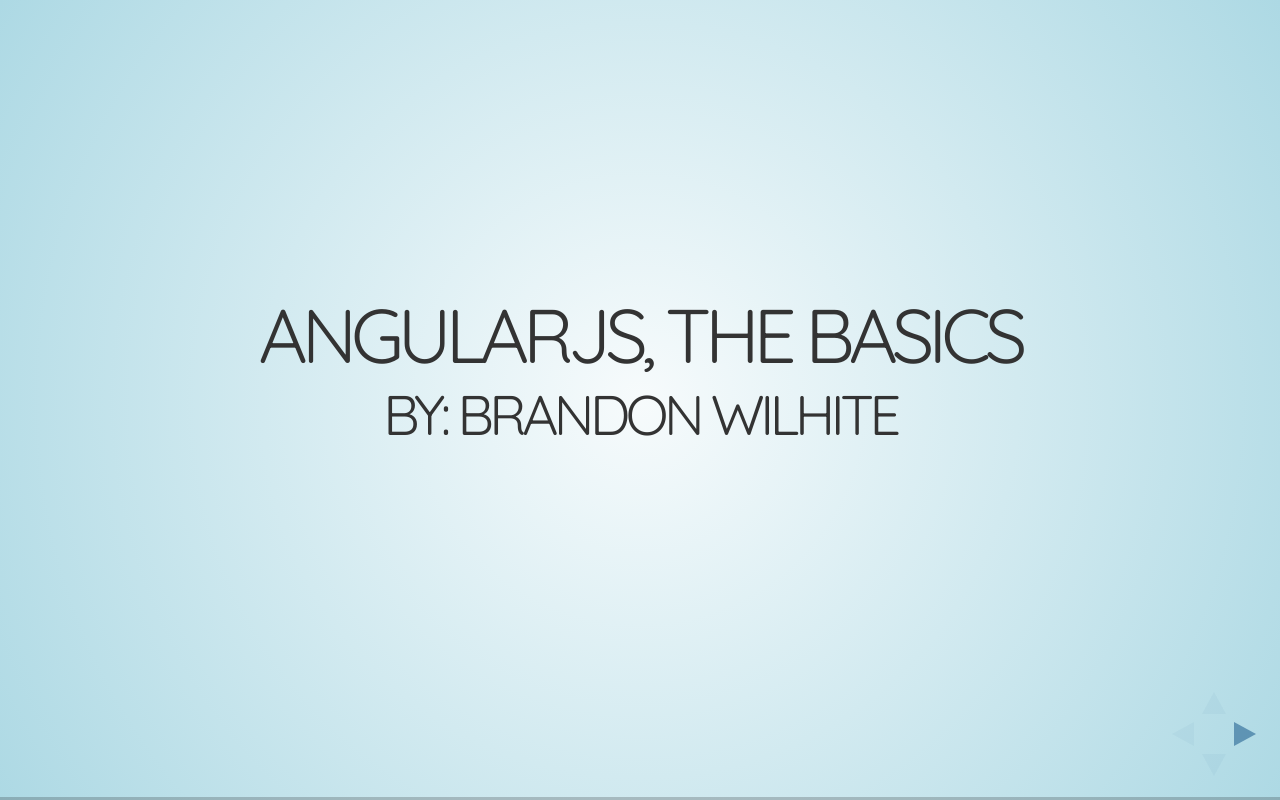
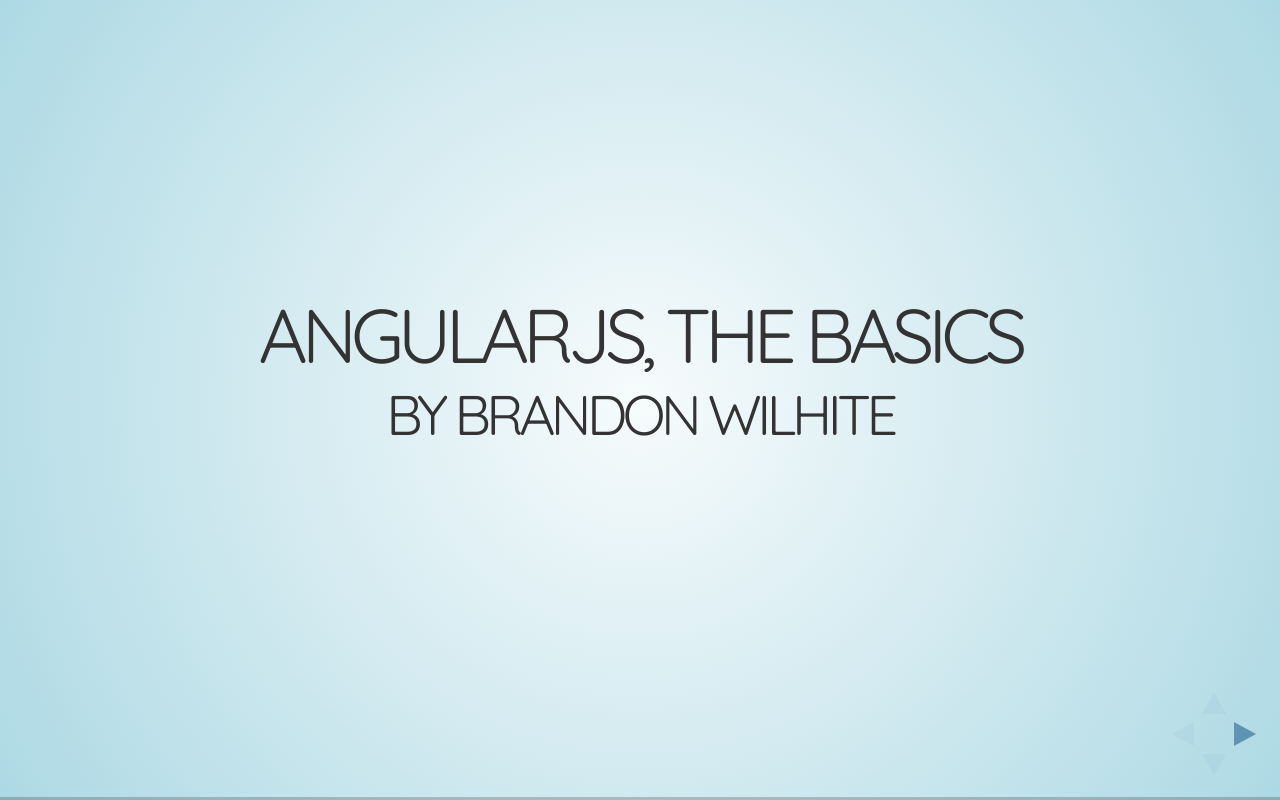
Before and after one commit to JediMindtrick/AngularTheBasics, a website: page index.html in a window 1280 px wide. Drawn offline with nearby package versions, Linux system fonts and the light colour scheme.

Commit message:
testing zapier integration

```diff
--- a/index.html
+++ b/index.html
@@ -44,7 +44,7 @@
 			<div class="slides">
 				<section>
 					<h2>AngularJS, The Basics</h2>
-					<h3>By: Brandon Wilhite</h3>
+					<h3>By Brandon Wilhite</h3>
 				</section>
 
 				<section>
```
